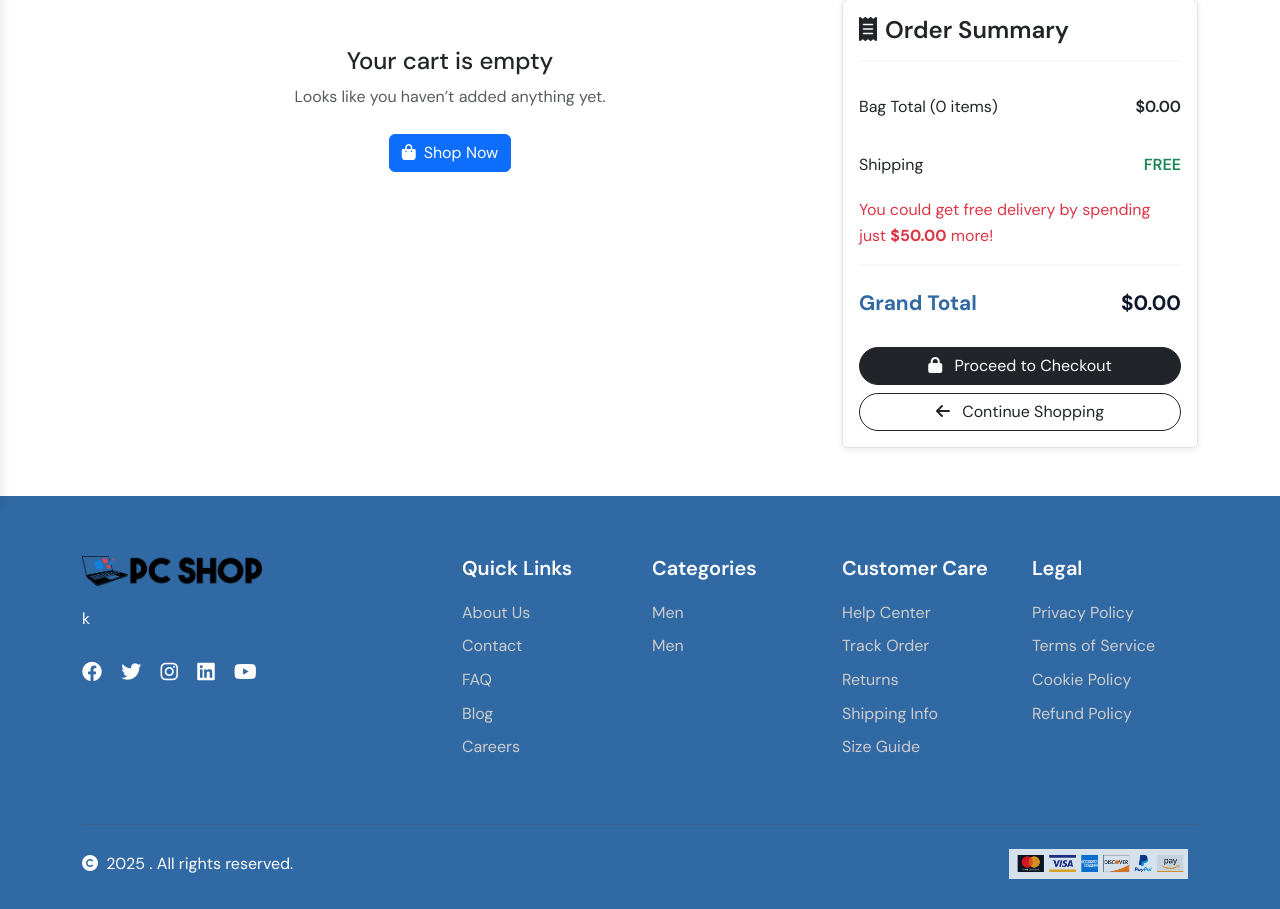
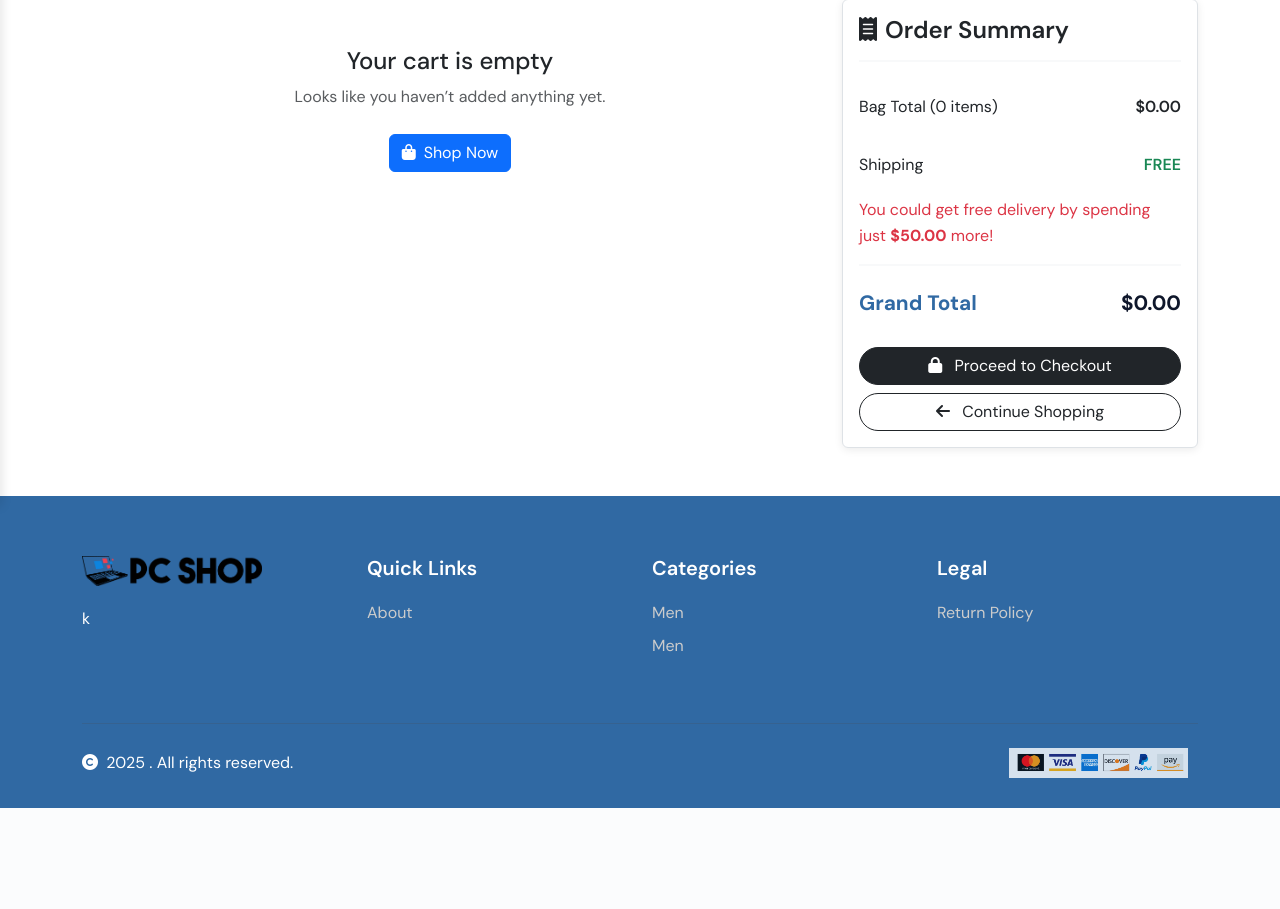
Before and after one commit to Md-Minhazul-Alam/ecommerce, a Django app: page /bag/ in a window 1280 px wide. Shown: the part 294-1203 px from the top of the page. After the commit the page ends 1102 px from the top, so only its background shows below. Run offline with Django 5.2, Linux system fonts and the light colour scheme; data comes from the database, SQL or seed files in the repository; both versions use the stored data as it was after the commit; some libraries are stand-ins or nearby versions.

Commit message:
Footer Link Fix, Add Legal & Quick Link Detail Views

```diff
--- a/businessprofile/context_processors.py
+++ b/businessprofile/context_processors.py
@@ -1,5 +1,13 @@
-from .models import WebsiteSetting
+from .models import QuickLink, WebsiteSetting, LegalLink
 
 def website_settings(request):
     setting = WebsiteSetting.objects.first()
     return {'setting': setting}
+
+def footer_quick_links(request):
+    quick_links = QuickLink.objects.filter(is_active=True)
+    return {'footerQuickLinks': quick_links}
+
+def footer_legal_links(request):
+    legal_links = LegalLink.objects.filter(is_active=True)
+    return {'footerLegalLinks': legal_links}
--- /dev/null
+++ b/businessprofile/urls.py
@@ -0,0 +1,7 @@
+from django.urls import path
+from businessprofile import views
+
+urlpatterns = [
+    path('quick-link/<slug:slug>/', views.quick_link_detail, name='quick_link_detail'),
+    path('legal/<slug:slug>/', views.legal_link_detail, name='legal_link_detail'),
+]
--- a/ecommerce/settings.py
+++ b/ecommerce/settings.py
@@ -106,6 +106,8 @@ TEMPLATES = [
                 'django.contrib.messages.context_processors.messages',
                 'bag.contexts.bag_contents',
                 'businessprofile.context_processors.website_settings',
+                'businessprofile.context_processors.footer_quick_links',
+                'businessprofile.context_processors.footer_legal_links',
                 'product.context_processors.menu_categories',
                 'product.context_processors.footer_categories',
             ],
--- a/ecommerce/urls.py
+++ b/ecommerce/urls.py
@@ -8,6 +8,7 @@ urlpatterns = [
     path('tinymce/', include('tinymce.urls')),
     path('accounts/', include('allauth.urls')),
     path('', include('home.urls')),
+    path('', include('businessprofile.urls')),
     path('products/', include('product.urls')),
     path('bag/', include('bag.urls')),
     path('checkout/', include('checkout.urls')),
--- a/templates/frontend/includes/footer.html
+++ b/templates/frontend/includes/footer.html
@@ -3,36 +3,43 @@
 <footer class="footer">
     <div class="container">
         <div class="row">
-                <div class="col-lg-4 col-md-6 mb-4">
+            <div class="col-lg-3 col-md-6 mb-4">
                 <h5>
                     {% if setting.website_logo %}
                     <a href="/">
-                                <img src="{{ setting.website_logo.url }}" alt="{{ setting.website_name }}" class="logo" style="width:180px; height: auto;">
+                        <img src="{{ setting.website_logo.url }}" alt="{{ setting.website_name }}" class="logo"
+                            style="width:180px; height: auto;">
                     </a>
                     {% else %}
                     <a href="/" class="logo">{{ setting.website_name }}</a>
                     {% endif %}
                 </h5>
                 <p class="mb-4">{{ setting.website_description }}</p>
-                    <div class="social-icons">
+                <!-- <div class="social-icons">
                     <a href="#"><i class="fab fa-facebook"></i></a>
                     <a href="#"><i class="fab fa-twitter"></i></a>
                     <a href="#"><i class="fab fa-instagram"></i></a>
                     <a href="#"><i class="fab fa-linkedin"></i></a>
                     <a href="#"><i class="fab fa-youtube"></i></a>
+                </div> -->
             </div>
-                </div>
-                <div class="col-lg-2 col-md-6 mb-4">
+
+            <div class="col-lg-3 col-md-6 mb-4">
                 <h5>Quick Links</h5>
                 <ul class="footer-links">
-                        <li><a href="#">About Us</a></li>
-                        <li><a href="#">Contact</a></li>
-                        <li><a href="#">FAQ</a></li>
-                        <li><a href="#">Blog</a></li>
-                        <li><a href="#">Careers</a></li>
+                    {% for link in footerQuickLinks %}
+                    <li>
+                        <a href="{% url 'quick_link_detail' link.slug %}">
+                            {{ link.title }}
+                        </a>
+                    </li>
+                    {% empty %}
+                    <li>No links available</li>
+                    {% endfor %}
                 </ul>
             </div>
-                <div class="col-lg-2 col-md-6 mb-4">
+
+            <div class="col-lg-3 col-md-6 mb-4">
                 <h5>Categories</h5>
                 <ul class="footer-links">
                     {% for category in footerCategories %}
@@ -45,27 +52,24 @@
                 </ul>
             </div>
 
-                <div class="col-lg-2 col-md-6 mb-4">
-                    <h5>Customer Care</h5>
-                    <ul class="footer-links">
-                        <li><a href="#">Help Center</a></li>
-                        <li><a href="#">Track Order</a></li>
-                        <li><a href="#">Returns</a></li>
-                        <li><a href="#">Shipping Info</a></li>
-                        <li><a href="#">Size Guide</a></li>
-                    </ul>
-                </div>
-                <div class="col-lg-2 col-md-6 mb-4">
+            <div class="col-lg-3 col-md-6 mb-4">
                 <h5>Legal</h5>
                 <ul class="footer-links">
-                        <li><a href="#">Privacy Policy</a></li>
-                        <li><a href="#">Terms of Service</a></li>
-                        <li><a href="#">Cookie Policy</a></li>
-                        <li><a href="#">Refund Policy</a></li>
+                    {% for link in footerLegalLinks %}
+                    <li>
+                        <a href="{% url 'legal_link_detail' link.slug %}">
+                            {{ link.title }}
+                        </a>
+                    </li>
+                    {% empty %}
+                    <li>No links available</li>
+                    {% endfor %}
                 </ul>
             </div>
         </div>
+
         <hr class="my-4" style="border-color: #495057;">
+
         <div class="row align-items-center">
             <div class="col-md-6 mb-3 mb-md-0">
                 <p class="mb-0">
```
Also changed, not shown: businessprofile/templates/businessprofile/legal_link_detail.html (added, +28 -0 lines), businessprofile/templates/businessprofile/quick_link_detail.html (added, +28 -0 lines), businessprofile/views.py (+25 -2 lines), db.sqlite3. Lines whose indentation alone changed are shown as unchanged.
